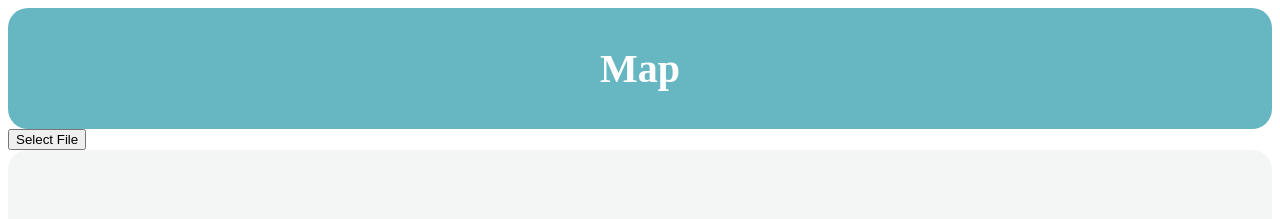
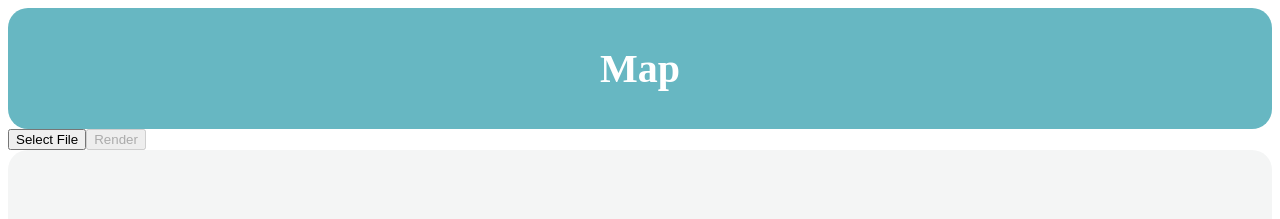
Before and after one commit to XiaZhenchao/MapGroupProject, a React (Create React App) app: page / in a window 1280 px wide. Shown: the top 219 px of the page. Built offline with nearby package versions, Linux system fonts and the light colour scheme.

Commit message:
fix zoom view, add render button

```diff
--- a/src/App.js
+++ b/src/App.js
@@ -9,6 +9,7 @@ class App extends React.Component {
         this.state = {
             selectedFile: null,
             map: null,
+            rendering: false,
         };
     }
 
@@ -57,16 +58,15 @@ class App extends React.Component {
 
         if(this.state.map){
             this.state.map.remove(); // Remove the old map
-            this.setState({ map: null });
-        }
-
+            }
+        this.setState({ selectedFile: null, map: null });
         this.handleFileInputChange();
     };
 
     loadMap = (shpFile) => {
         try {
             // Create a Leaflet map
-            const map = L.map('Container').setView([0, 0], 10); // Set initial view
+            const map = L.map('Container').setView([0, 0], 5); // Set initial view
             L.tileLayer('https://{s}.tile.openstreetmap.org/{z}/{x}/{y}.png', {
                 attribution: '&copy; < a href=" ">OpenStreetMap</ a> contributors',
             }).addTo(map);
@@ -90,6 +90,8 @@ class App extends React.Component {
                     accept=".shp, .json, .kml"
                     onChange={this.handleFileInputChange}
                 />
+                {(
+                <div>
                 <button
                     id="Select-File-Button"
                     onClick={this.handleSelectFileButton}
@@ -97,6 +99,16 @@ class App extends React.Component {
                 >
                     Select File
                 </button>
+                <button
+                    id="Render-File-Button"
+                    onClick={this.handleRenderButtonClick}
+                    disabled={!this.state.selectedFile}
+                >
+                    Render
+                </button>
+                </div>
+                )}
+
                 {this.state.selectedFile && (
                     <div>
                         <p>Selected File: {this.state.selectedFile.name}</p >
```
